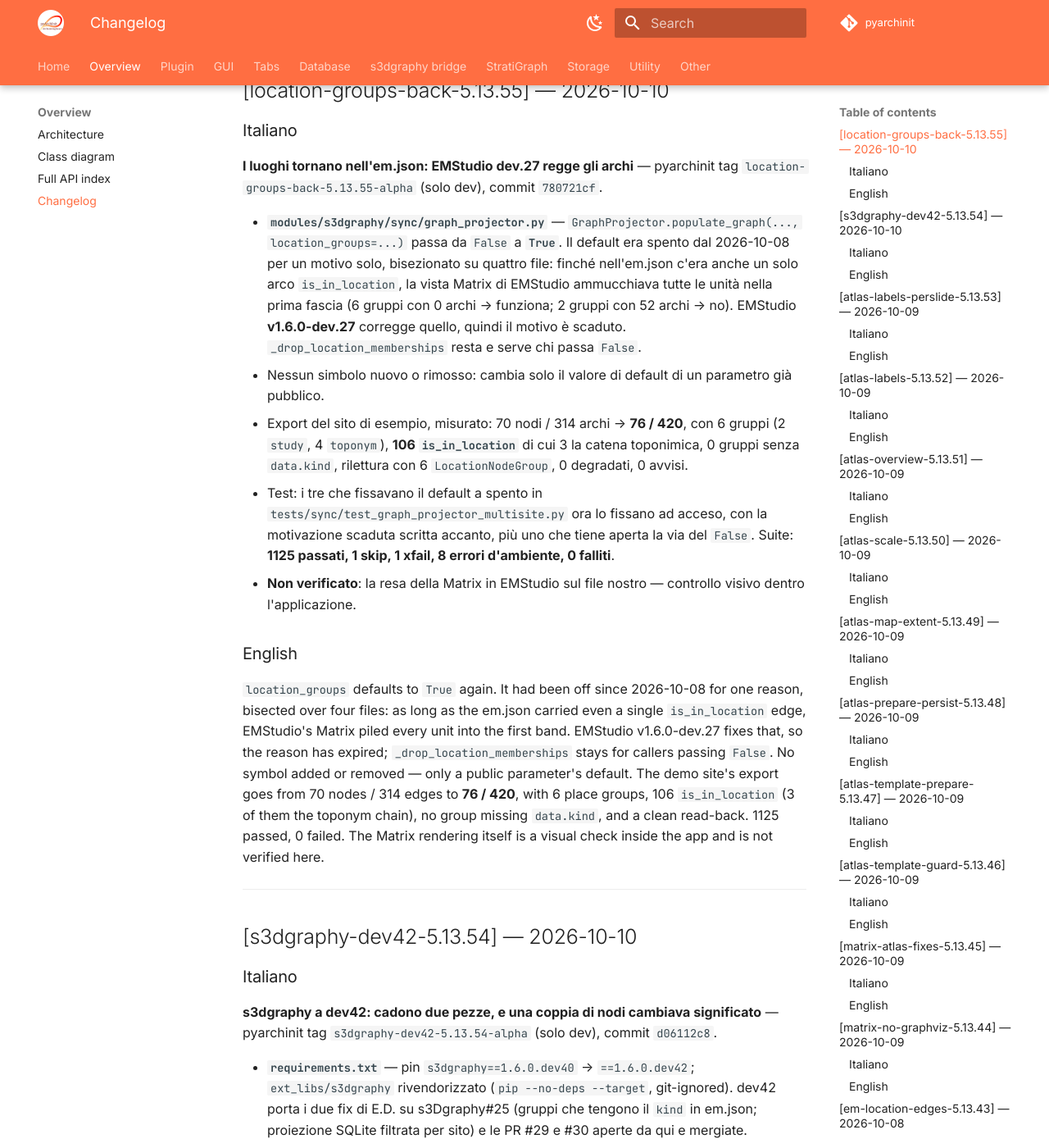
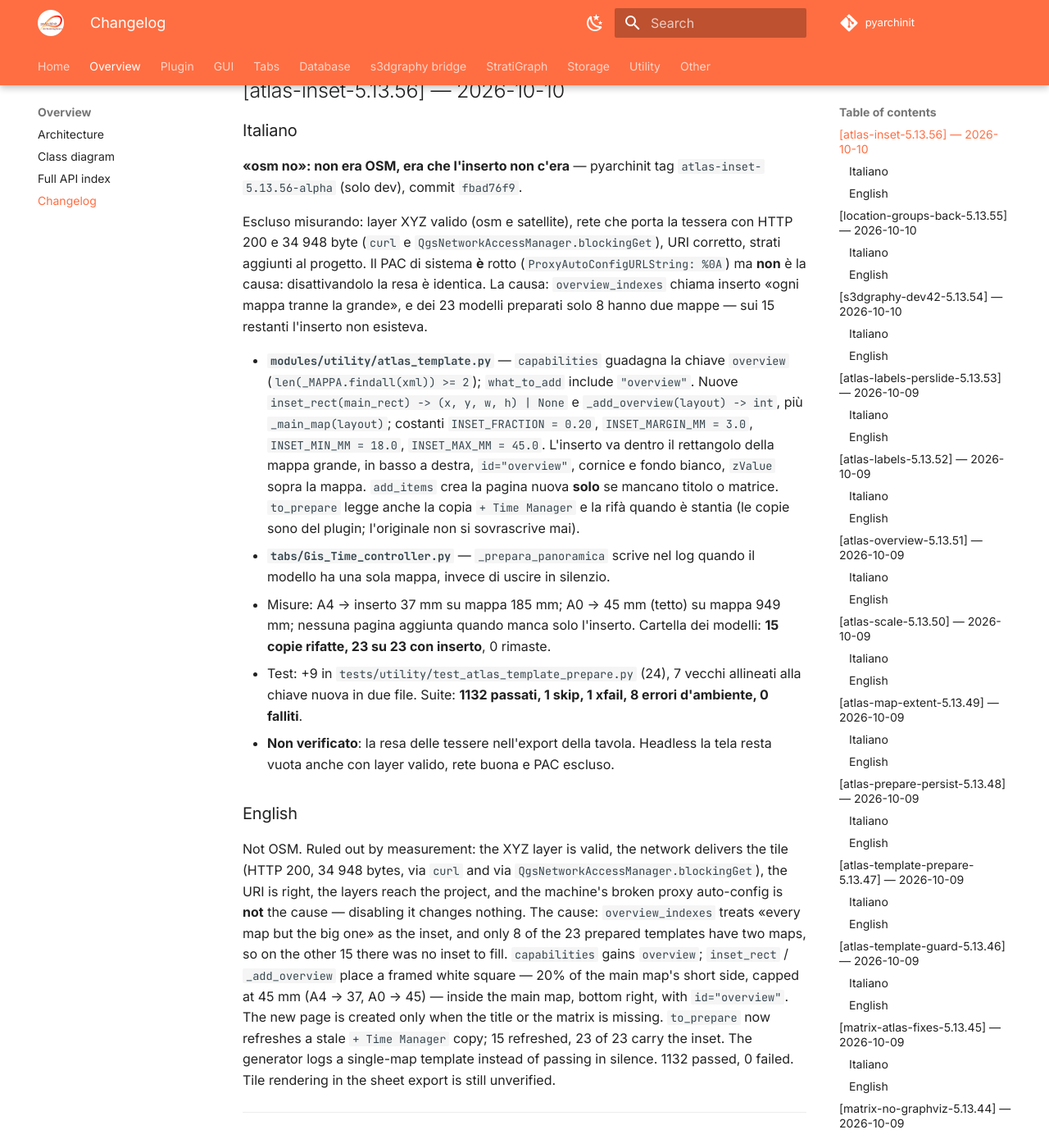
Before and after one commit to enzococca/pyarchinit-api-docs, an MkDocs documentation site: the page built from docs/CHANGELOG.md, in a window 1280 px wide and 1400 px high, scrolled down 342 px. Shown: the whole window at 82% size. Built offline with MkDocs 1.6.1 and Material for MkDocs 9.7.7, drawn with Linux system fonts in a browser that asks for light colours; comment, search, counter and statistics services are not loaded; some of the changed text lies outside the part shown.

Commit message:
docs(changelog): 5.13.56 — l'inserto panoramico si aggiunge ai modelli che non l'hanno

```diff
--- a/docs/CHANGELOG.md
+++ b/docs/CHANGELOG.md
@@ -4,6 +4,26 @@
 > da `pyarchinit-code_dev/`.
 >
 > Format: bilingue IT/EN. Le date sono ISO 8601.
+
+---
+
+## [atlas-inset-5.13.56] — 2026-10-10
+
+### Italiano
+
+**«osm no»: non era OSM, era che l'inserto non c'era** — pyarchinit tag `atlas-inset-5.13.56-alpha` (solo dev), commit `fbad76f9`.
+
+Escluso misurando: layer XYZ valido (osm e satellite), rete che porta la tessera con HTTP 200 e 34 948 byte (`curl` e `QgsNetworkAccessManager.blockingGet`), URI corretto, strati aggiunti al progetto. Il PAC di sistema **è** rotto (`ProxyAutoConfigURLString: %0A`) ma **non** è la causa: disattivandolo la resa è identica. La causa: `overview_indexes` chiama inserto «ogni mappa tranne la grande», e dei 23 modelli preparati solo 8 hanno due mappe — sui 15 restanti l'inserto non esisteva.
+
+- **`modules/utility/atlas_template.py`** — `capabilities` guadagna la chiave `overview` (`len(_MAPPA.findall(xml)) >= 2`); `what_to_add` include `"overview"`. Nuove `inset_rect(main_rect) -> (x, y, w, h) | None` e `_add_overview(layout) -> int`, più `_main_map(layout)`; costanti `INSET_FRACTION = 0.20`, `INSET_MARGIN_MM = 3.0`, `INSET_MIN_MM = 18.0`, `INSET_MAX_MM = 45.0`. L'inserto va dentro il rettangolo della mappa grande, in basso a destra, `id="overview"`, cornice e fondo bianco, `zValue` sopra la mappa. `add_items` crea la pagina nuova **solo** se mancano titolo o matrice. `to_prepare` legge anche la copia `+ Time Manager` e la rifà quando è stantia (le copie sono del plugin; l'originale non si sovrascrive mai).
+- **`tabs/Gis_Time_controller.py`** — `_prepara_panoramica` scrive nel log quando il modello ha una sola mappa, invece di uscire in silenzio.
+- Misure: A4 → inserto 37 mm su mappa 185 mm; A0 → 45 mm (tetto) su mappa 949 mm; nessuna pagina aggiunta quando manca solo l'inserto. Cartella dei modelli: **15 copie rifatte, 23 su 23 con inserto**, 0 rimaste.
+- Test: +9 in `tests/utility/test_atlas_template_prepare.py` (24), 7 vecchi allineati alla chiave nuova in due file. Suite: **1132 passati, 1 skip, 1 xfail, 8 errori d'ambiente, 0 falliti**.
+- **Non verificato**: la resa delle tessere nell'export della tavola. Headless la tela resta vuota anche con layer valido, rete buona e PAC escluso.
+
+### English
+
+Not OSM. Ruled out by measurement: the XYZ layer is valid, the network delivers the tile (HTTP 200, 34 948 bytes, via `curl` and via `QgsNetworkAccessManager.blockingGet`), the URI is right, the layers reach the project, and the machine's broken proxy auto-config is **not** the cause — disabling it changes nothing. The cause: `overview_indexes` treats «every map but the big one» as the inset, and only 8 of the 23 prepared templates have two maps, so on the other 15 there was no inset to fill. `capabilities` gains `overview`; `inset_rect` / `_add_overview` place a framed white square — 20% of the main map's short side, capped at 45 mm (A4 → 37, A0 → 45) — inside the main map, bottom right, with `id="overview"`. The new page is created only when the title or the matrix is missing. `to_prepare` now refreshes a stale `+ Time Manager` copy; 15 refreshed, 23 of 23 carry the inset. The generator logs a single-map template instead of passing in silence. 1132 passed, 0 failed. Tile rendering in the sheet export is still unverified.
 
 ---
 
```
